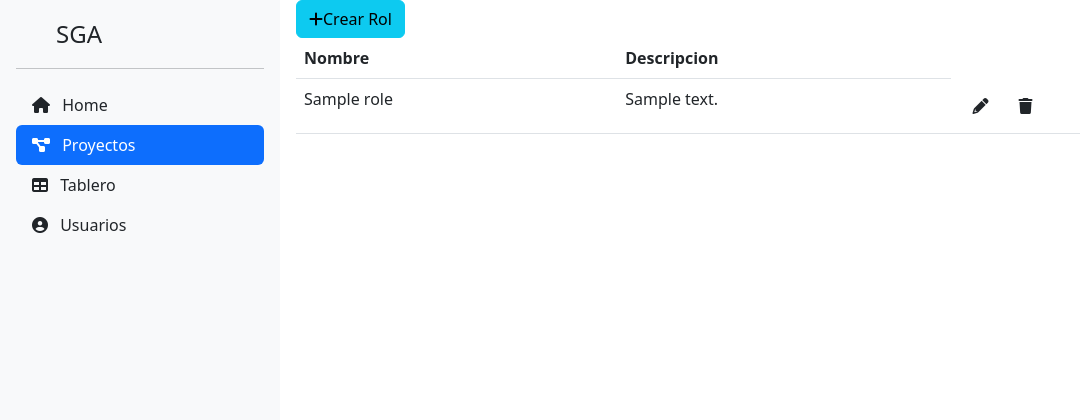
After one commit to grodasgomez/sga, a Django app: page /projects/1/roles in a window 1280 px wide. The commit adds this page. Shown: the top 420 px of the page, without its empty margins (0-1080 px from the left). Run offline with Django 3.2, Linux system fonts and the light colour scheme; a user stored in the database is signed in; tables that the repository leaves empty hold one stand-in row (values such as "Sample post"); some libraries are stand-ins or nearby versions.

Commit message:
fix: scrum master to Scrum Master and roles in projects, add: create roles in a project and view roles in a project

```diff
--- a/projects/templates/projects/agg_roles.html
+++ b/projects/templates/roles/create.html
@@ -3,7 +3,7 @@
 <b></b>
 	<h1>Crear Roles:</h1>
 
-	<form action="agg_roles" method="post">
+	<form action="{% url 'create-role' id=project_id %}" method="post">
 		{% csrf_token %}
 		{{ formRol.as_div }}
 		<input type="submit" value="Guardar">
--- /dev/null
+++ b/projects/templates/roles/index.html
@@ -0,0 +1,33 @@
+{% extends 'sga/layout/base_generic.html'%}
+{% block content %}
+<!-- Aun debe codificarse el boton de crear rol para que lleve a la ventana de crear rol que debe arreglar ale -->
+  <a href="{% url 'create-role' id=project_id%}" class="btn btn-labeled btn-info">
+    <span class="btn-label"><i class="fa fa-plus"></i></span>Crear Rol
+  </a>
+  {% include 'utils/messages.html'%}
+  <table class="table">
+    <thead>
+      <tr>
+        <th scope="col">Nombre</th>
+        <th scope="col">Descripcion</th>
+      </tr>
+    </thead>
+    <tbody>
+      {% for role in roles %}
+      <tr>
+        <td>{{ role.name }}</td>
+        <td>{{ role.description }}</td>
+        <td>
+          <!-- Aun no funciona borrar y editar roles -->
+          <a class="btn">
+            <span class="btn-label"><i class="fa fa-pencil"></i></span>
+          </a>
+          <a class="btn">
+            <span class="btn-label"><i class="fa fa-trash"></i></span>
+          </a>
+        </td>
+      </tr>
+      {% endfor %}
+    </tbody>
+  </table>
+{% endblock %}
--- a/projects/urls.py
+++ b/projects/urls.py
@@ -8,5 +8,6 @@ urlpatterns = [
     path('<int:pk>/', views.ProjectView.as_view(), name='project-detail'),
     path('create', views.ProjectCreateView.as_view(), name='create'),
     path('<int:id>/members/create', views.ProjectMemberCreateView.as_view(), name='create-member'),
-    path('agg_roles', views.agg_roles, name='agg_roles'),
+    path('<int:id>/roles/create', views.agg_roles, name='create-role'), #esto debe arreglar ale
+    path('<int:id>/roles', views.ProjectRoleView.as_view(), name='index-roles'), #el index de roles dedl proyecto, el id es del proyecto
 ]
--- a/projects/usecase.py
+++ b/projects/usecase.py
@@ -1,5 +1,7 @@
 from projects.models import Project, ProjectMember, ProjectStatus
 from users.models import CustomUser
+from projects.models import Role
+from django.db.models import Q
 
 class ProjectUseCase:
 
@@ -42,7 +44,7 @@ class RoleUseCase:
 
     @classmethod
     def get_scrum_role(self):
-        return self.get_role_by_name('scrum master')
+        return self.get_role_by_name('Scrum Master')
 
     @classmethod
     def get_role_by_name(self, name):
--- a/projects/views.py
+++ b/projects/views.py
@@ -5,9 +5,11 @@ from django.contrib import messages
 from django.views import View
 from django.views import generic
 from projects.forms import FormCreateProject, FormCreateProjectMember, FormRoles
-
+from projects.models import Role
 from projects.models import Project
 from projects.usecase import ProjectUseCase
+from projects.usecase import RoleUseCase
+from django.db.models import Q
 
 
 # Create your views here.
@@ -64,7 +66,7 @@ class ProjectMemberCreateView(LoginRequiredMixin, View):
             return HttpResponseRedirect('/projects')
         return render(request, 'project_member/create.html', {'form': form})
 
-def agg_roles(request):
+def agg_roles(request,id):
     isRoleSave=0 #variable para saber si se guardo o no algo recientemente
     #si ocurrio un envio de informacion POST
 
@@ -74,21 +76,28 @@ def agg_roles(request):
             formRolNew=formRolPost.cleaned_data #tomamos los datos
             oldRole=Role.objects.all().filter(name=formRolNew['name_role']) #vemos si hay un rol en la bd con ese nombre
             if (len(oldRole)==0):
-                newRole= Role(name=formRolNew['name_role'],description=formRolNew['description_role']) #creamos un rol
+                newRole= Role(name=formRolNew['name_role'],description=formRolNew['description_role'],project=Project.objects.get(id=id)) #creamos un rol
                 newRole.save() #guardamos el rol en bd
 
                 for perm in formRolNew['permissions']: #veremos cada permiso
                     #tomamos de la bd cada permiso con el id correspondiente
-                    # permission_to_role=Permission.objects.get(id=perm)
                     #agregamos el permiso al rol nuevo
                     newRole.permissions.add(perm)
-
                 isRoleSave=1 #se guardo un rol
             else:
                 isRoleSave=2 #el rol ya existe
     #form vacio para el template
     #tomamos todos los permisos de la base de datos
     formRol = FormRoles()
-    # formRol.fields['permissions'].choices=CHOICES #agregamos los permisos al form
     #enviamos el form vacio y el numero que indica si se cargo un rol o no
-    return render(request, 'projects/agg_roles.html', {'formRol': formRol,'isRoleSave':isRoleSave})
+    return render(request, 'roles/create.html', {'formRol': formRol,'isRoleSave':isRoleSave, 'project_id':id})
+
+class ProjectRoleView (LoginRequiredMixin, View): #Para ver  los roles
+    def get(self, request, id):
+        data = RoleUseCase.get_roles_by_project(id) #tomamos todos los roles del proyecto con esa id
+        #data =  Role.objects.all().filter(Q(project=id) | Q(project=None)) #esta linea hace lo mismo
+        context = { #ponemos en contextx
+            'roles': data,
+            'project_id': id #id del proyecto para usar en el template
+        }
+        return render(request, 'roles/index.html', context) #le pasamos a la vista
```
Also changed, not shown: db_save.py (+4 -4 lines).
